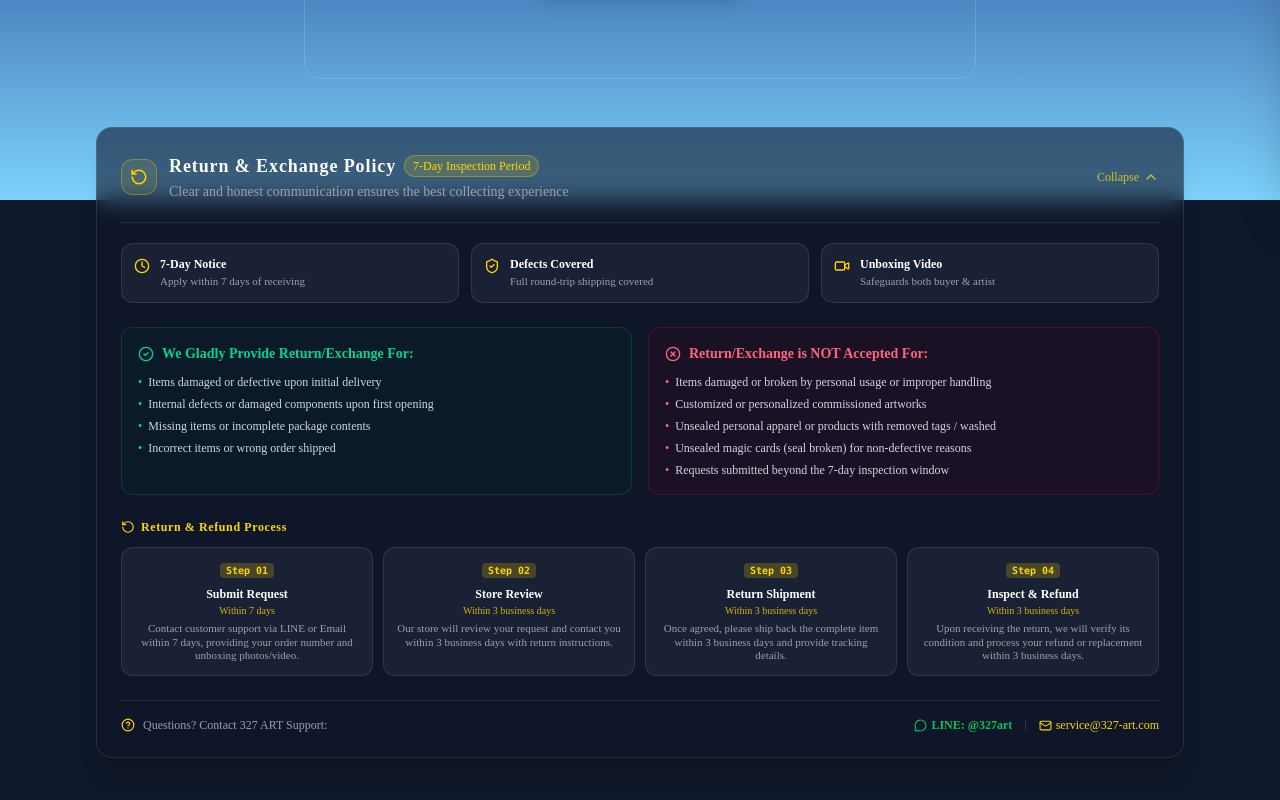
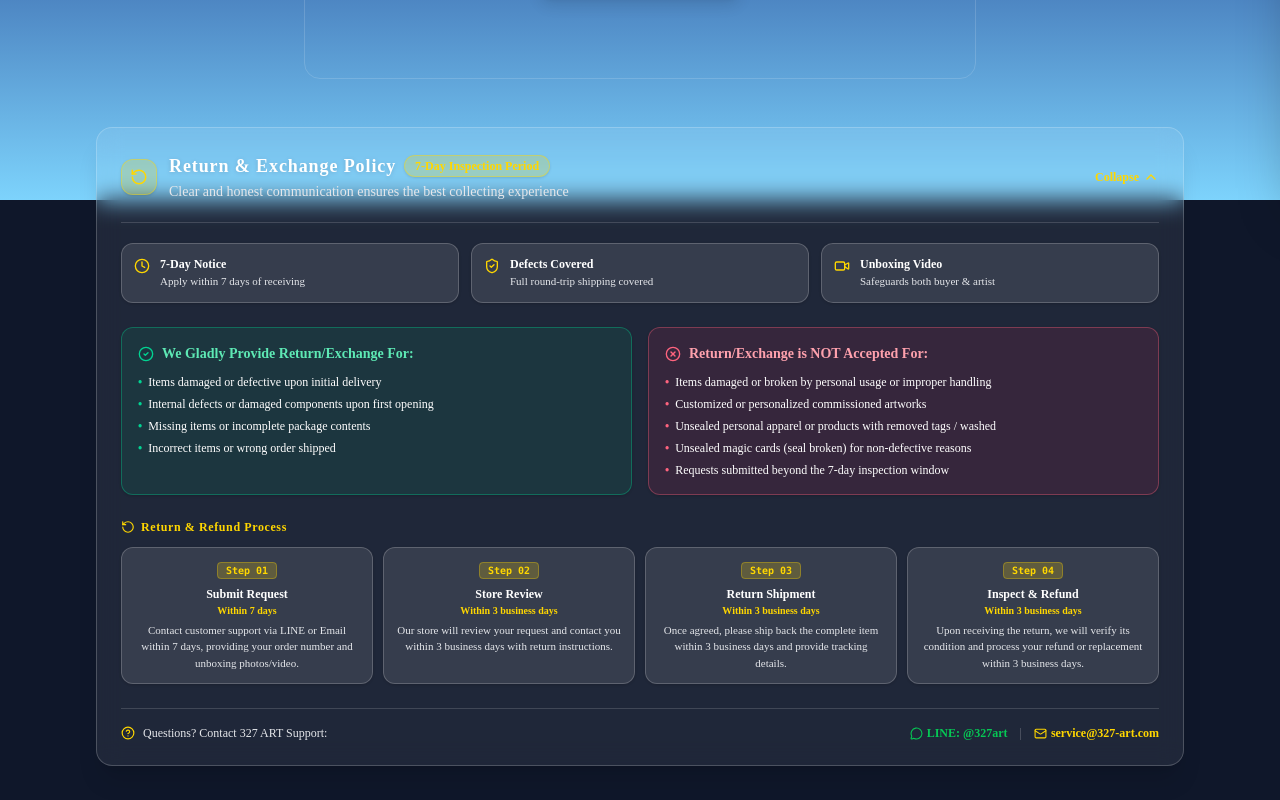
Before and after one commit to Win-win327/327-art, a React (Vite) app: page /cart in a window 1280 px wide. Shown: the part 600-1400 px from the top of the page. Built offline with nearby package versions, Linux system fonts and the light colour scheme.

Commit message:
Style: Change Return Policy background to match upper sections with light frosted translucent glass and high-contrast text

```diff
--- a/src/components/common/ReturnPolicySection.tsx
+++ b/src/components/common/ReturnPolicySection.tsx
@@ -154,78 +154,78 @@ export default function ReturnPolicySection({
     ]
   };
 
-  // If rendered as a Cart-specific expandable card
+  // If rendered as a Cart-specific expandable card with light translucent glass background
   if (variant === "cart") {
     return (
-      <div className={`bg-slate-900/60 border border-white/10 rounded-2xl p-5 sm:p-6 backdrop-blur-md shadow-xl ${className}`}>
+      <div className={`bg-white/[0.07] backdrop-blur-md border border-white/20 rounded-2xl p-5 sm:p-6 shadow-xl ${className}`}>
         <button
           type="button"
           onClick={() => setIsExpanded(!isExpanded)}
           className="w-full flex items-center justify-between text-left group cursor-pointer"
         >
           <div className="flex items-center gap-3">
-            <div className="w-9 h-9 rounded-xl bg-gold-end/10 border border-gold-end/30 flex items-center justify-center text-gold-end">
+            <div className="w-9 h-9 rounded-xl bg-gold-end/20 border border-gold-end/40 flex items-center justify-center text-gold-end shrink-0 shadow-sm">
               <RotateCcw size={18} />
             </div>
             <div>
               <div className="flex items-center gap-2">
-                <h3 className="text-white font-bold tracking-wider text-base sm:text-lg group-hover:text-gold-end transition-colors">
+                <h3 className="text-white font-bold tracking-wider text-base sm:text-lg group-hover:text-gold-end transition-colors drop-shadow-sm">
                   {content.title}
                 </h3>
-                <span className="text-[10px] sm:text-xs px-2 py-0.5 rounded-full bg-gold-end/15 text-gold-end border border-gold-end/30 font-medium">
+                <span className="text-[10px] sm:text-xs px-2.5 py-0.5 rounded-full bg-gold-end/20 text-gold-end border border-gold-end/40 font-semibold shadow-sm">
                   {content.tag}
                 </span>
               </div>
-              <p className="text-xs sm:text-sm text-gray-400 mt-0.5 line-clamp-1">
+              <p className="text-xs sm:text-sm text-gray-200 font-medium mt-0.5 line-clamp-1">
                 {content.subtitle}
               </p>
             </div>
           </div>
-          <div className="flex items-center gap-1 text-xs text-gold-end/80 font-medium shrink-0 ml-2">
+          <div className="flex items-center gap-1 text-xs text-gold-end font-semibold shrink-0 ml-2">
             <span>{isExpanded ? (isEn ? "Collapse" : "收合") : (isEn ? "View Details" : "查看須知細則")}</span>
             {isExpanded ? <ChevronUp size={16} /> : <ChevronDown size={16} />}
           </div>
         </button>
 
         {isExpanded && (
-          <div className="mt-5 pt-5 border-t border-white/10 space-y-6 text-sm text-gray-200">
+          <div className="mt-5 pt-5 border-t border-white/15 space-y-6 text-sm text-white">
             {/* Quick Summary Pill Highlights */}
             <div className="grid grid-cols-1 sm:grid-cols-3 gap-3">
-              <div className="bg-white/5 border border-white/10 rounded-xl p-3 flex items-start gap-2.5">
+              <div className="bg-white/10 border border-white/20 rounded-xl p-3 flex items-start gap-2.5 shadow-sm">
                 <Clock size={16} className="text-gold-end shrink-0 mt-0.5" />
                 <div>
-                  <div className="text-white font-semibold text-xs">{isEn ? "7-Day Notice" : "7日鑑賞期"}</div>
-                  <div className="text-gray-400 text-[11px] mt-0.5">{isEn ? "Apply within 7 days of receiving" : "收到次日起算 7 日內提出申請"}</div>
+                  <div className="text-white font-bold text-xs">{isEn ? "7-Day Notice" : "7日鑑賞期"}</div>
+                  <div className="text-gray-200 font-medium text-[11px] mt-0.5">{isEn ? "Apply within 7 days of receiving" : "收到次日起算 7 日內提出申請"}</div>
                 </div>
               </div>
-              <div className="bg-white/5 border border-white/10 rounded-xl p-3 flex items-start gap-2.5">
+              <div className="bg-white/10 border border-white/20 rounded-xl p-3 flex items-start gap-2.5 shadow-sm">
                 <ShieldCheck size={16} className="text-gold-end shrink-0 mt-0.5" />
                 <div>
-                  <div className="text-white font-semibold text-xs">{isEn ? "Defects Covered" : "瑕疵損毀 100% 換貨"}</div>
-                  <div className="text-gray-400 text-[11px] mt-0.5">{isEn ? "Full round-trip shipping covered" : "一收到毀損或缺漏，運費本店負擔"}</div>
+                  <div className="text-white font-bold text-xs">{isEn ? "Defects Covered" : "瑕疵損毀 100% 換貨"}</div>
+                  <div className="text-gray-200 font-medium text-[11px] mt-0.5">{isEn ? "Full round-trip shipping covered" : "一收到毀損或缺漏，運費本店負擔"}</div>
                 </div>
               </div>
-              <div className="bg-white/5 border border-white/10 rounded-xl p-3 flex items-start gap-2.5">
+              <div className="bg-white/10 border border-white/20 rounded-xl p-3 flex items-start gap-2.5 shadow-sm">
                 <Video size={16} className="text-gold-end shrink-0 mt-0.5" />
                 <div>
-                  <div className="text-white font-semibold text-xs">{isEn ? "Unboxing Video" : "拆封全程錄影"}</div>
-                  <div className="text-gray-400 text-[11px] mt-0.5">{isEn ? "Safeguards both buyer & artist" : "保障雙方權益，迅速為您審核換新"}</div>
+                  <div className="text-white font-bold text-xs">{isEn ? "Unboxing Video" : "拆封全程錄影"}</div>
+                  <div className="text-gray-200 font-medium text-[11px] mt-0.5">{isEn ? "Safeguards both buyer & artist" : "保障雙方權益，迅速為您審核換新"}</div>
                 </div>
               </div>
             </div>
 
-            {/* Eligible vs Non-Eligible */}
+            {/* Eligible vs Non-Eligible (Light Translucent Tinted Cards with High-Contrast White Text) */}
             <div className="grid grid-cols-1 md:grid-cols-2 gap-4">
               {/* Eligible */}
-              <div className="bg-emerald-950/20 border border-emerald-500/20 rounded-xl p-4">
-                <div className="flex items-center gap-2 text-emerald-400 font-bold mb-2.5 text-xs sm:text-sm">
-                  <CheckCircle2 size={16} className="shrink-0" />
+              <div className="bg-emerald-500/10 border border-emerald-400/35 rounded-xl p-4 shadow-sm">
+                <div className="flex items-center gap-2 text-emerald-300 font-bold mb-2.5 text-xs sm:text-sm">
+                  <CheckCircle2 size={16} className="shrink-0 text-emerald-400" />
                   <span>{content.eligibleTitle}</span>
                 </div>
-                <ul className="space-y-1.5 text-xs text-gray-300">
+                <ul className="space-y-1.5 text-xs text-white font-medium">
                   {content.eligibleItems.map((item, idx) => (
                     <li key={idx} className="flex items-start gap-1.5">
-                      <span className="text-emerald-400 shrink-0">•</span>
+                      <span className="text-emerald-400 font-bold shrink-0">•</span>
                       <span>{item}</span>
                     </li>
                   ))}
@@ -233,15 +233,15 @@ export default function ReturnPolicySection({
               </div>
 
               {/* Non-Eligible */}
-              <div className="bg-rose-950/20 border border-rose-500/20 rounded-xl p-4">
-                <div className="flex items-center gap-2 text-rose-400 font-bold mb-2.5 text-xs sm:text-sm">
-                  <XCircle size={16} className="shrink-0" />
+              <div className="bg-rose-500/10 border border-rose-400/35 rounded-xl p-4 shadow-sm">
+                <div className="flex items-center gap-2 text-rose-300 font-bold mb-2.5 text-xs sm:text-sm">
+                  <XCircle size={16} className="shrink-0 text-rose-400" />
                   <span>{content.nonEligibleTitle}</span>
                 </div>
-                <ul className="space-y-1.5 text-xs text-gray-300">
+                <ul className="space-y-1.5 text-xs text-white font-medium">
                   {content.nonEligibleItems.map((item, idx) => (
                     <li key={idx} className="flex items-start gap-1.5">
-                      <span className="text-rose-400 shrink-0">•</span>
+                      <span className="text-rose-400 font-bold shrink-0">•</span>
                       <span>{item}</span>
                     </li>
                   ))}
@@ -249,7 +249,7 @@ export default function ReturnPolicySection({
               </div>
             </div>
 
-            {/* 4-Step Process Bar */}
+            {/* 4-Step Process Bar with Light Translucent Step Cards */}
             <div>
               <h4 className="text-xs font-bold text-gold-end tracking-wider mb-3 flex items-center gap-1.5">
                 <RotateCcw size={14} />
@@ -257,20 +257,20 @@ export default function ReturnPolicySection({
               </h4>
               <div className="grid grid-cols-2 sm:grid-cols-4 gap-2.5">
                 {content.steps.map((s, idx) => (
-                  <div key={idx} className="bg-white/5 border border-white/10 rounded-xl p-3 text-center">
-                    <span className="text-[10px] font-bold px-1.5 py-0.5 rounded bg-gold-end/20 text-gold-end font-mono">
+                  <div key={idx} className="bg-white/10 hover:bg-white/15 border border-white/20 rounded-xl p-3 text-center transition-colors shadow-sm">
+                    <span className="text-[10px] font-bold px-2 py-0.5 rounded bg-gold-end/20 text-gold-end font-mono border border-gold-end/30">
                       Step {s.step}
                     </span>
                     <div className="text-white font-bold text-xs mt-1.5">{s.title}</div>
-                    <div className="text-gold-end/80 text-[10px] font-medium mt-0.5">{s.time}</div>
-                    <div className="text-[11px] text-gray-400 mt-1 leading-tight line-clamp-3">{s.desc}</div>
+                    <div className="text-gold-end text-[10px] font-semibold mt-0.5">{s.time}</div>
+                    <div className="text-[11px] text-gray-200 font-medium mt-1 leading-normal line-clamp-3">{s.desc}</div>
                   </div>
                 ))}
               </div>
             </div>
 
             {/* Contact Footer */}
-            <div className="flex flex-col sm:flex-row items-center justify-between gap-3 pt-4 border-t border-white/10 text-xs text-gray-400">
+            <div className="flex flex-col sm:flex-row items-center justify-between gap-3 pt-4 border-t border-white/15 text-xs text-gray-200 font-medium">
               <div className="flex items-center gap-2">
                 <HelpCircle size={14} className="text-gold-end shrink-0" />
                 <span>{isEn ? "Questions? Contact 327 ART Support:" : "若對退換貨流程有任何疑問，歡迎隨時聯繫客服："}</span>
@@ -280,14 +280,14 @@ export default function ReturnPolicySection({
                   href="https://line.me/R/ti/p/@327art"
                   target="_blank"
                   rel="noopener noreferrer"
-                  className="inline-flex items-center gap-1 text-[#06C755] hover:underline font-semibold"
+                  className="inline-flex items-center gap-1 text-[#06C755] hover:underline font-bold"
                 >
                   <MessageCircle size={13} /> LINE: @327art
                 </a>
-                <span className="text-white/20">|</span>
+                <span className="text-white/30">|</span>
                 <a
                   href="mailto:service@327-art.com"
-                  className="inline-flex items-center gap-1 text-gold-end hover:underline"
+                  className="inline-flex items-center gap-1 text-gold-end hover:underline font-semibold"
                 >
                   <Mail size={13} /> service@327-art.com
                 </a>
@@ -300,36 +300,37 @@ export default function ReturnPolicySection({
     );
   }
 
-  // Default: Full detailed presentation for Product Pages and PreOrder pages
+  // Default: Full detailed presentation with light translucent glass background matching upper sections
   return (
     <section className={`w-full max-w-5xl mx-auto px-4 sm:px-6 my-16 ${className}`} aria-label="Return Policy">
-      <div className="bg-slate-900/70 border border-white/15 rounded-3xl p-6 sm:p-10 md:p-12 shadow-2xl backdrop-blur-xl relative overflow-hidden">
+      {/* Light translucent glass container, exactly matching the aesthetic of the upper cards */}
+      <div className="bg-white/[0.06] backdrop-blur-md border border-white/20 rounded-3xl p-6 sm:p-10 md:p-12 shadow-2xl relative overflow-hidden">
 
-        {/* Glow ambient decoration */}
-        <div className="absolute top-0 right-1/4 w-72 h-72 bg-gold-end/5 rounded-full blur-3xl pointer-events-none" />
-        <div className="absolute bottom-0 left-1/4 w-72 h-72 bg-amber-500/5 rounded-full blur-3xl pointer-events-none" />
+        {/* Subtle warm glow ambient decoration */}
+        <div className="absolute top-0 right-1/4 w-80 h-80 bg-gold-end/10 rounded-full blur-3xl pointer-events-none" />
+        <div className="absolute bottom-0 left-1/4 w-80 h-80 bg-cyan-400/10 rounded-full blur-3xl pointer-events-none" />
 
         {/* Header */}
         <div className="text-center max-w-3xl mx-auto mb-10 relative z-10">
-          <div className="inline-flex items-center gap-2 px-3.5 py-1 rounded-full bg-gold-end/10 border border-gold-end/30 text-gold-end text-xs sm:text-sm font-medium tracking-widest mb-4">
+          <div className="inline-flex items-center gap-2 px-4 py-1 rounded-full bg-gold-end/15 border border-gold-end/40 text-gold-end text-xs sm:text-sm font-semibold tracking-widest mb-4 shadow-sm">
             <RotateCcw size={14} />
             <span>{content.tag}</span>
           </div>
-          <h2 className="text-2xl sm:text-3xl md:text-4xl font-bold tracking-widest text-gradient-gold mb-3">
+          <h2 className="text-2xl sm:text-3xl md:text-4xl font-bold tracking-widest text-gradient-gold mb-3 drop-shadow-md">
             {content.title}
           </h2>
-          <p className="text-sm sm:text-base text-gray-300 leading-relaxed max-w-2xl mx-auto">
+          <p className="text-sm sm:text-base text-gray-100 font-medium leading-relaxed max-w-2xl mx-auto drop-shadow-sm">
             {content.subtitle}
           </p>
         </div>
 
-        {/* Section 1: Pre-Purchase & Application Notice */}
-        <div className="bg-white/[0.04] border border-white/10 rounded-2xl p-5 sm:p-7 mb-8 relative z-10">
+        {/* Section 1: Pre-Purchase & Application Notice (Light Frosted Card) */}
+        <div className="bg-white/10 border border-white/20 rounded-2xl p-5 sm:p-7 mb-8 relative z-10 shadow-sm">
           <div className="flex items-center gap-2.5 text-gold-end font-bold text-base sm:text-lg mb-3">
             <AlertCircle size={20} className="shrink-0" />
             <h3>{content.preNoticeTitle}</h3>
           </div>
-          <div className="space-y-2.5 text-sm sm:text-base text-gray-200 leading-relaxed">
+          <div className="space-y-3 text-sm sm:text-base text-white font-medium leading-relaxed">
             <p className="flex items-start gap-2">
               <span className="text-gold-end font-bold shrink-0">▸</span>
               <span>{content.preNoticeP1}</span>
@@ -345,20 +346,20 @@ export default function ReturnPolicySection({
           </div>
         </div>
 
-        {/* Section 2: Eligible vs Non-Eligible Services (Comparison Cards) */}
+        {/* Section 2: Eligible vs Non-Eligible Services (Comparison Cards with Light Translucent Tint) */}
         <div className="grid grid-cols-1 md:grid-cols-2 gap-6 mb-8 relative z-10">
 
           {/* Eligible */}
-          <div className="bg-emerald-950/20 border border-emerald-500/25 rounded-2xl p-6 sm:p-7 shadow-lg flex flex-col justify-between">
+          <div className="bg-emerald-500/10 border border-emerald-400/35 rounded-2xl p-6 sm:p-7 shadow-md flex flex-col justify-between">
             <div>
-              <div className="flex items-center gap-2.5 text-emerald-400 font-bold text-lg mb-4">
-                <CheckCircle2 size={22} className="shrink-0" />
+              <div className="flex items-center gap-2.5 text-emerald-300 font-bold text-lg mb-4">
+                <CheckCircle2 size={22} className="shrink-0 text-emerald-400" />
                 <h3>{content.eligibleTitle}</h3>
               </div>
-              <ul className="space-y-3 text-sm sm:text-base text-gray-200">
+              <ul className="space-y-3 text-sm sm:text-base text-white font-medium">
                 {content.eligibleItems.map((item, idx) => (
                   <li key={idx} className="flex items-start gap-2.5">
-                    <span className="w-5 h-5 rounded-full bg-emerald-500/20 text-emerald-300 text-xs flex items-center justify-center shrink-0 mt-0.5">
+                    <span className="w-5 h-5 rounded-full bg-emerald-500/25 text-emerald-300 text-xs flex items-center justify-center shrink-0 mt-0.5 font-bold">
                       ✓
                     </span>
                     <span className="leading-relaxed">{item}</span>
@@ -366,23 +367,23 @@ export default function ReturnPolicySection({
                 ))}
               </ul>
             </div>
-            <div className="mt-5 pt-4 border-t border-emerald-500/20 text-xs text-emerald-300/90 flex items-center gap-1.5">
-              <ShieldCheck size={14} className="shrink-0" />
+            <div className="mt-6 pt-4 border-t border-emerald-400/30 text-xs sm:text-sm text-emerald-200 font-semibold flex items-center gap-1.5">
+              <ShieldCheck size={16} className="shrink-0 text-emerald-400" />
               <span>{isEn ? "All return shipping fees for defects are covered by 327 ART." : "若為瑕疵或寄錯，來回運費均由本商店全額負擔。"}</span>
             </div>
           </div>
 
           {/* Non-Eligible */}
-          <div className="bg-rose-950/20 border border-rose-500/25 rounded-2xl p-6 sm:p-7 shadow-lg flex flex-col justify-between">
+          <div className="bg-rose-500/10 border border-rose-400/35 rounded-2xl p-6 sm:p-7 shadow-md flex flex-col justify-between">
             <div>
-              <div className="flex items-center gap-2.5 text-rose-400 font-bold text-lg mb-4">
-                <XCircle size={22} className="shrink-0" />
+              <div className="flex items-center gap-2.5 text-rose-300 font-bold text-lg mb-4">
+                <XCircle size={22} className="shrink-0 text-rose-400" />
                 <h3>{content.nonEligibleTitle}</h3>
               </div>
-              <ul className="space-y-3 text-sm sm:text-base text-gray-200">
+              <ul className="space-y-3 text-sm sm:text-base text-white font-medium">
                 {content.nonEligibleItems.map((item, idx) => (
                   <li key={idx} className="flex items-start gap-2.5">
-                    <span className="w-5 h-5 rounded-full bg-rose-500/20 text-rose-300 text-xs flex items-center justify-center shrink-0 mt-0.5">
+                    <span className="w-5 h-5 rounded-full bg-rose-500/25 text-rose-300 text-xs flex items-center justify-center shrink-0 mt-0.5 font-bold">
                       ✕
                     </span>
                     <span className="leading-relaxed">{item}</span>
@@ -390,22 +391,22 @@ export default function ReturnPolicySection({
                 ))}
               </ul>
             </div>
-            <div className="mt-5 pt-4 border-t border-rose-500/20 text-xs text-rose-300/90 flex items-center gap-1.5">
-              <AlertCircle size={14} className="shrink-0" />
+            <div className="mt-6 pt-4 border-t border-rose-400/30 text-xs sm:text-sm text-rose-200 font-semibold flex items-center gap-1.5">
+              <AlertCircle size={16} className="shrink-0 text-rose-400" />
               <span>{isEn ? "Personal reasons on custom or unsealed goods cannot be refunded." : "客製化、已拆封商品因個人因素恕無法申請退款。"}</span>
             </div>
           </div>
 
         </div>
 
-        {/* Section 3: 4-Step Standard Workflow */}
-        <div className="bg-white/[0.03] border border-white/10 rounded-2xl p-6 sm:p-8 mb-8 relative z-10">
+        {/* Section 3: 4-Step Standard Workflow (Light Translucent Frosted Glass Cards) */}
+        <div className="bg-white/[0.08] border border-white/20 rounded-2xl p-6 sm:p-8 mb-8 relative z-10 shadow-sm">
           <div className="text-center mb-6">
-            <h3 className="text-xl sm:text-2xl font-bold tracking-widest text-gold-end flex items-center justify-center gap-2">
+            <h3 className="text-xl sm:text-2xl font-bold tracking-widest text-gold-end flex items-center justify-center gap-2 drop-shadow-sm">
               <RotateCcw size={20} />
               <span>{content.workflowTitle}</span>
             </h3>
-            <p className="text-xs sm:text-sm text-gray-400 mt-1">
+            <p className="text-xs sm:text-sm text-gray-200 font-medium mt-1">
               {isEn ? "Clear 4-step process with 3-business-day response guarantee" : "每階段承諾 3 個工作天內專人處理，公開透明安心無虞"}
             </p>
           </div>
@@ -414,21 +415,21 @@ export default function ReturnPolicySection({
             {content.steps.map((step, idx) => (
               <div
                 key={idx}
-                className="bg-black/40 border border-white/10 rounded-xl p-4 sm:p-5 flex flex-col justify-between hover:border-gold-end/40 transition-colors shadow-inner"
+                className="bg-white/10 hover:bg-white/15 border border-white/20 rounded-xl p-4 sm:p-5 flex flex-col justify-between hover:border-gold-end/50 transition-all shadow-sm"
               >
                 <div>
                   <div className="flex items-center justify-between mb-3">
-                    <span className="text-2xl font-bold font-mono text-gold-end opacity-80">
+                    <span className="text-2xl font-bold font-mono text-gold-end">
                       {step.step}
                     </span>
-                    <span className="text-[11px] px-2 py-0.5 rounded-full bg-gold-end/15 text-gold-end font-medium border border-gold-end/30">
+                    <span className="text-[11px] px-2 py-0.5 rounded-full bg-gold-end/20 text-gold-end font-semibold border border-gold-end/35">
                       {step.time}
                     </span>
                   </div>
                   <h4 className="text-white font-bold text-base mb-2">
                     {step.title}
                   </h4>
-                  <p className="text-xs sm:text-sm text-gray-300 leading-relaxed">
+                  <p className="text-xs sm:text-sm text-gray-100 font-medium leading-relaxed">
                     {step.desc}
                   </p>
                 </div>
@@ -442,12 +443,12 @@ export default function ReturnPolicySection({
           {content.tips.map((tip, idx) => {
             const Icon = tip.icon;
             return (
-              <div key={idx} className="bg-white/[0.04] border border-white/10 rounded-xl p-5 flex flex-col">
+              <div key={idx} className="bg-white/10 border border-white/20 rounded-xl p-5 flex flex-col shadow-sm hover:bg-white/15 transition-colors">
                 <div className="flex items-center gap-2 text-gold-end font-bold text-sm sm:text-base mb-2">
                   <Icon size={18} className="shrink-0" />
                   <h4>{tip.title}</h4>
                 </div>
-                <p className="text-xs sm:text-sm text-gray-300 leading-relaxed">
+                <p className="text-xs sm:text-sm text-gray-100 font-medium leading-relaxed">
                   {tip.desc}
                 </p>
               </div>
@@ -456,12 +457,12 @@ export default function ReturnPolicySection({
         </div>
 
         {/* Footer Support Banner */}
-        <div className="mt-8 pt-6 border-t border-white/15 flex flex-col sm:flex-row items-center justify-between gap-4 text-center sm:text-left relative z-10">
+        <div className="mt-8 pt-6 border-t border-white/20 flex flex-col sm:flex-row items-center justify-between gap-4 text-center sm:text-left relative z-10">
           <div>
-            <div className="text-white font-bold text-sm tracking-wider">
+            <div className="text-white font-bold text-sm sm:text-base tracking-wider">
               {isEn ? "Have questions before placing an order?" : "購買前有任何疑慮或特殊需求？"}
             </div>
-            <div className="text-xs text-gray-400 mt-0.5">
+            <div className="text-xs sm:text-sm text-gray-200 font-medium mt-0.5">
               {isEn ? "Feel free to message our official team anytime." : "歡迎於下單前聯繫 327 ART 客服，我們將竭誠為您解答。"}
             </div>
           </div>
@@ -470,14 +471,14 @@ export default function ReturnPolicySection({
               href="https://line.me/R/ti/p/@327art"
               target="_blank"
               rel="noopener noreferrer"
-              className="inline-flex items-center gap-2 px-4 py-2 rounded-xl bg-[#06C755]/15 border border-[#06C755]/40 text-[#06C755] hover:bg-[#06C755] hover:text-white transition-all text-xs sm:text-sm font-bold shadow-md"
+              className="inline-flex items-center gap-2 px-4 py-2 rounded-xl bg-[#06C755]/20 border border-[#06C755]/50 text-white hover:bg-[#06C755] transition-all text-xs sm:text-sm font-bold shadow-md"
             >
               <MessageCircle size={16} />
               <span>官方 LINE: @327art</span>
             </a>
             <a
               href="mailto:service@327-art.com"
-              className="inline-flex items-center gap-2 px-4 py-2 rounded-xl bg-gold-end/15 border border-gold-end/40 text-gold-end hover:bg-gold-end hover:text-black transition-all text-xs sm:text-sm font-bold shadow-md"
+              className="inline-flex items-center gap-2 px-4 py-2 rounded-xl bg-gold-end/20 border border-gold-end/50 text-gold-end hover:bg-gold-end hover:text-black transition-all text-xs sm:text-sm font-bold shadow-md"
             >
               <Mail size={16} />
               <span>service@327-art.com</span>
```
